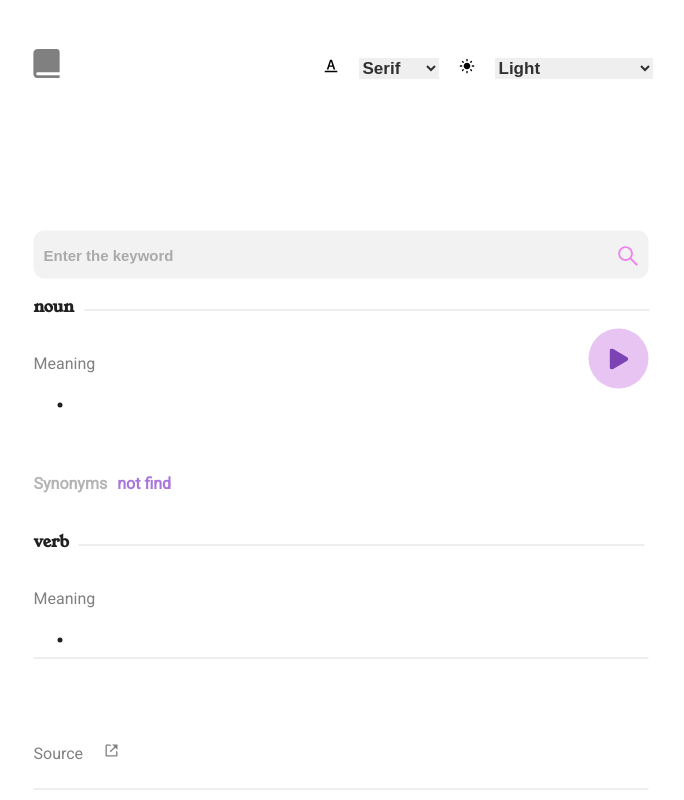
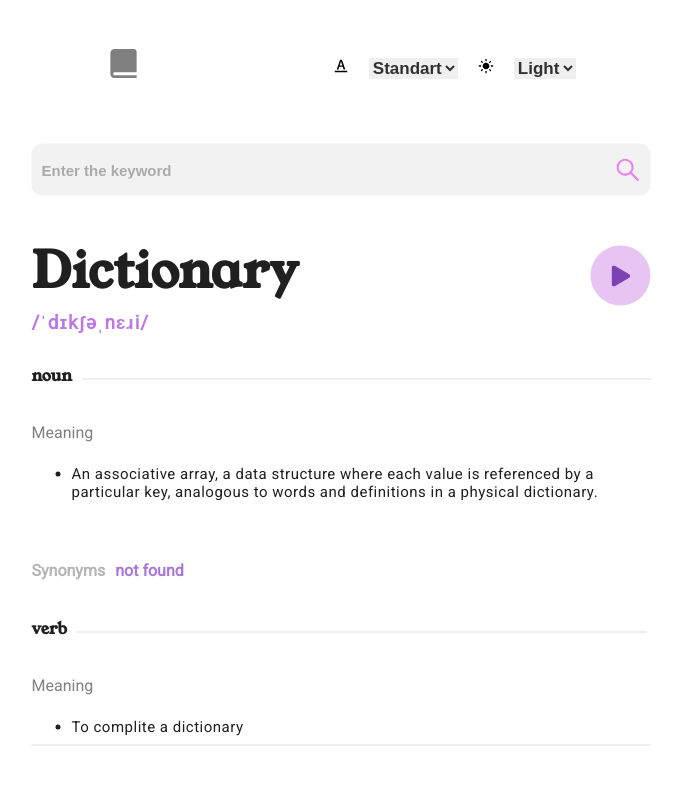
Before and after one commit to Gabrli/Dictionary-app, a React (Vite) app: page / in a window 1280 px wide. Shown: the top 800 px of the page, without its empty margins (299-983 px from the left). Built offline with nearby package versions, Linux system fonts and the light colour scheme.

Commit message:
fix: a few bug

```diff
--- a/src/App.tsx
+++ b/src/App.tsx
@@ -1,25 +1,28 @@
 import { KeyboardEvent, useState } from "react";
 import Nav from "./components/nav";
-import { AiOutlineSearch } from "react-icons/ai";
+import { AiOutlineSearch} from "react-icons/ai";
 import { BiLinkExternal } from "react-icons/bi";
 import { FaPlay } from "react-icons/fa";
 import "./styles/app.css";
 import axios from "axios";
 
 function App() {
-  const [meanings, setMeanings] = useState("");
-  const [verbs, setVerbs] = useState("");
-  const [titleResults, setTitleResults] = useState("");
-  const [readMainKey, setReadMainKey] = useState("");
-  const [sourceLink, setSourceLink] = useState("");
+  const [meanings, setMeanings] = useState("An associative array, a data structure where each value is referenced by a particular key, analogous to words and definitions in a physical dictionary.");
+  const [verbs, setVerbs] = useState("To complite a dictionary");
+  const [titleResults, setTitleResults] = useState("Dictionary");
+  const [readMainKey, setReadMainKey] = useState("/ˈdɪkʃəˌnɛɹi/");
+  const [sourceLink, setSourceLink] = useState("https://en.wiktionary.org/wiki/dictionary");
   const [inputValue, setInputValue] = useState("");
-  const [synoms, setSynoms] = useState("not find");
-  const [audio, setAudio] = useState("");
+  const [synoms, setSynoms] = useState("not found");
+  const [audio, setAudio] = useState("https://api.dictionaryapi.dev/media/pronunciations/en/dictionary-uk.mp3");
+  const [error, setError] = useState(false)
+
 
   const handlerDataApi = (e: KeyboardEvent, inputValue: string) => {
     if (e.code === "Enter") {
       setMeanings("");
       setVerbs("");
+      setError(false)
       axios
         .get(`https://api.dictionaryapi.dev/api/v2/entries/en/${inputValue}`)
         .then((res) => {
@@ -30,6 +33,8 @@ function App() {
           setVerbs(res.data[0].meanings[1].definitions[2].definition);
           setSourceLink(res.data[0].sourceUrls[0]);
           setSynoms(res.data[0].meanings[0].synonyms[0]);
+
+
 
           if (res.data[0].phonetics[0].audio === "") {
             setAudio(res.data[0].phonetics[1].audio);
@@ -42,20 +47,29 @@ function App() {
           } else {
             setAudio(res.data[0].phonetics[0].audio);
           }
-        });
+        }).catch((err) => {
+          if(err){
+            console.log("error working")
+            setError(!error)
+          }
+        })
     }
   };
 
   const playAudio = (audio: string) => {
     const play = new Audio(audio);
+
     play.play();
+
   };
+
 
   return (
     <>
       <Nav />
+
       <main>
-        <div id="search-box">
+        <div className={error ? "active-error" : ""} id="search-box">
           <input
             value={inputValue}
             onChange={(e) => {
@@ -67,7 +81,7 @@ function App() {
             placeholder="Enter the keyword"
             onKeyDown={(e) => handlerDataApi(e, inputValue)}
           />
-          <span>{<AiOutlineSearch />}</span>
+          <span className={error ? "active-error-text" : "normal-text"}>{<AiOutlineSearch />}</span>
         </div>
         <div id="main-result-box">
           <section className="main-result-section" id="first">
@@ -79,7 +93,7 @@ function App() {
             </p>
           </section>
           <section className="main-result-section" id="btn-box">
-            <button onClick={() => playAudio(audio)}>{<FaPlay />}</button>
+            <button onClick={() => playAudio(audio)}>{<FaPlay/>}</button>
           </section>
         </div>
         <div id="first-box-hr" className="box-hr">
--- a/src/components/nav.tsx
+++ b/src/components/nav.tsx
@@ -1,14 +1,14 @@
-import { useState, useEffect } from 'react'
+import { useState } from 'react'
 import '../styles/nav.css'
 import { BiSolidBookAlt } from 'react-icons/bi'
 import { AiOutlineFontColors } from 'react-icons/ai'
 import { MdLightMode } from 'react-icons/md'
 export default function Nav(){
-    const [ mode, setMode ] = useState('')
+    const [ font, setFont ] = useState('')
 
-    useEffect(() => {
-        console.log(mode)
-    }, [mode])
+
+
+
     return (
         <>
         <nav>
@@ -16,15 +16,14 @@ export default function Nav(){
             <section id='selects-wrapper'>
             <label htmlFor='font'>{<AiOutlineFontColors/>}</label>
             <select id='font' name='font' >
-                <option><strong>Serif</strong></option>
-                <option><strong>Roboto</strong></option>
+                <option><strong>Standart</strong></option>
                 <option><strong>Mono</strong></option>
             </select>
             <label htmlFor='mode'>{<MdLightMode/>}</label>
             <select id='mode' name='mode'>
                 <option>Light</option>
                 <option>Dark</option>
-                <option >Dark-violet mode</option>
+
             </select>
 
             </section>
--- a/src/styles/app.css
+++ b/src/styles/app.css
@@ -43,12 +43,7 @@ main{
 #search-box input::placeholder{
     color: #aaa;
 }
-#search-box span{
-    font-size: 25px;
-    color: violet;
-    position: relative;
-    top: 4px;
-}
+
 #main-key{
     font-size: 50px;
     font-family: 'Young Serif', serif;
@@ -72,6 +67,8 @@ main{
 }
 
 #btn-box button{
+    transition: .2s ease-in-out;
+    cursor: pointer;
     display: flex;
     align-items: center;
     justify-content: center;
@@ -196,3 +193,19 @@ main{
 #source-box a{
     color: #000;
 }
+.active-error-text{
+    color: red;
+}
+.active-error{
+    border: 1px solid red;
+}
+.normal-text{
+    font-size: 29px;
+    color: violet;
+    position: relative;
+    top: 4px
+}
+#btn-box button:hover{
+    transition: .2s ease-in-out;
+    background-color: violet;
+}
--- a/src/styles/nav.css
+++ b/src/styles/nav.css
@@ -2,7 +2,7 @@
 nav{
     position: relative;
     top: 35px;
-    width: 69%;
+    width: 48%;
     height: 50px;
     display: flex;
     justify-content: center;
```
